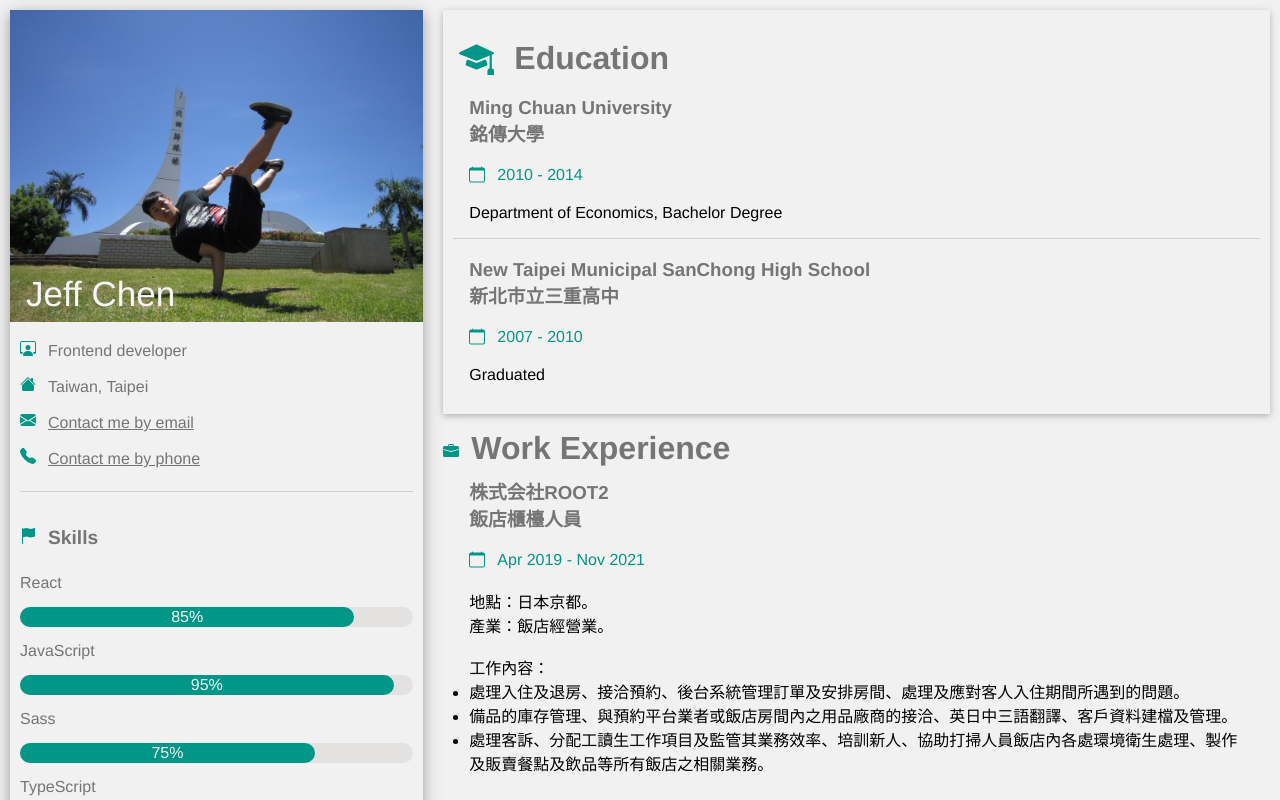
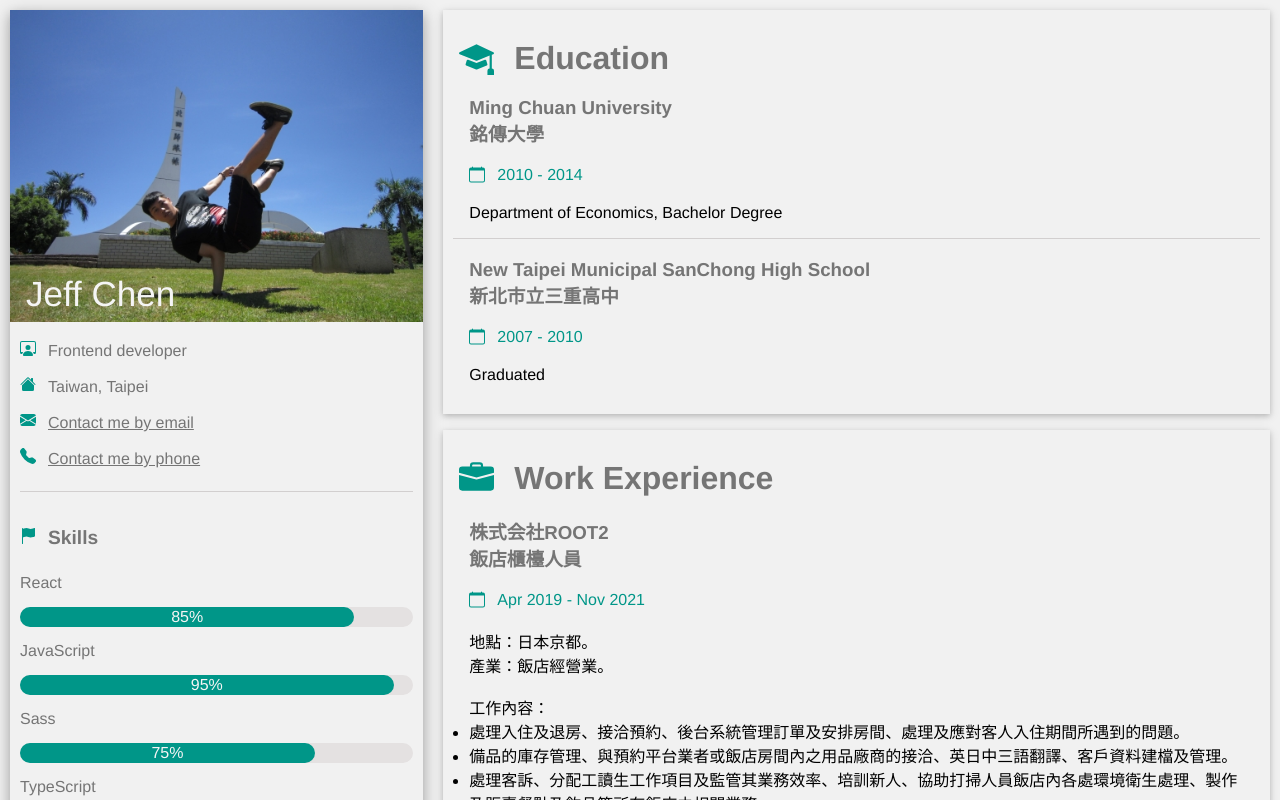
Before and after one commit to YuanShiKai524/my-portfolio, a React (Create React App) app: page / in a window 1280 px wide. Shown: the top 800 px of the page. Built offline with nearby package versions, Linux system fonts and the light colour scheme.

Commit message:
把data資料分成兩份，然後也稍微更改了拿取到的資料的型別

```diff
--- a/public/data/data.json
+++ /dev/null
@@ -1,70 +0,0 @@
-{
-  "education": {
-    "title": {
-      "name": "Education",
-      "svgClass": "bi bi-mortarboard-fill",
-      "path": {
-        "1": "M8.211 2.047a.5.5 0 0 0-.422 0l-7.5 3.5a.5.5 0 0 0 .025.917l7.5 3a.5.5 0 0 0 .372 0L14 7.14V13a1 1 0 0 0-1 1v2h3v-2a1 1 0 0 0-1-1V6.739l.686-.275a.5.5 0 0 0 .025-.917l-7.5-3.5Z",
-        "2": "M4.176 9.032a.5.5 0 0 0-.656.327l-.5 1.7a.5.5 0 0 0 .294.605l4.5 1.8a.5.5 0 0 0 .372 0l4.5-1.8a.5.5 0 0 0 .294-.605l-.5-1.7a.5.5 0 0 0-.656-.327L8 10.466 4.176 9.032Z"
-      }
-    },
-    "college": {
-      "school_en": "Ming Chuan University",
-      "school_cn": "銘傳大學",
-      "year": "2010 - 2014",
-      "status": "Department of Economics, Bachelor Degree"
-    },
-    "high_school": {
-      "school_en": "New Taipei Municipal SanChong High School",
-      "school_cn": "新北市立三重高中",
-      "year": "2007 - 2010",
-      "status": "Graduated"
-    }
-  },
-  "works": {
-    "title": {
-      "name": "Work Experience",
-      "svgClass": "bi bi-briefcase-fill",
-      "path": {
-        "1": "M6.5 1A1.5 1.5 0 0 0 5 2.5V3H1.5A1.5 1.5 0 0 0 0 4.5v1.384l7.614 2.03a1.5 1.5 0 0 0 .772 0L16 5.884V4.5A1.5 1.5 0 0 0 14.5 3H11v-.5A1.5 1.5 0 0 0 9.5 1h-3zm0 1h3a.5.5 0 0 1 .5.5V3H6v-.5a.5.5 0 0 1 .5-.5z",
-        "2": "M0 12.5A1.5 1.5 0 0 0 1.5 14h13a1.5 1.5 0 0 0 1.5-1.5V6.85L8.129 8.947a.5.5 0 0 1-.258 0L0 6.85v5.65z"
-      }
-    },
-    "root2": {
-      "company": "株式会社ROOT2",
-      "position": "飯店櫃檯人員",
-      "year": "Apr 2019 - Nov 2021",
-      "location": "日本京都。",
-      "industry": "飯店經營業。",
-      "descriptions": {
-        "1": "處理入住及退房、接洽預約、後台系統管理訂單及安排房間、處理及應對客人入住期間所遇到的問題。",
-        "2": "備品的庫存管理、與預約平台業者或飯店房間內之用品廠商的接洽、英日中三語翻譯、客戶資料建檔及管理。",
-        "3": "處理客訴、分配工讀生工作項目及監管其業務效率、培訓新人、協助打掃人員飯店內各處環境衛生處理、製作及販賣餐點及飲品等所有飯店之相關業務。"
-      }
-    },
-    "hnw": {
-      "company": "株式会社ハウスネットワーク",
-      "position": "助理會計、業務助理",
-      "year": "Aug 2018 - Dec 2018",
-      "location": "日本京都。",
-      "industry": "不動產經營與租賃業。",
-      "descriptions": {
-        "1": "接聽電話、接待訪客、記帳、出納、管理店內零用金。",
-        "2": "製作月底報表、協助業務人員檔案建檔、歸檔、支援業務人員工作。",
-        "3": "店內環境衛生管理、辦公室備品庫存管理及採購、日中雙向翻譯。"
-      }
-    },
-    "kura": {
-      "company": "くら寿司株式会社",
-      "position": "儲備幹部",
-      "year": "Apr 2018 - Jul 2018",
-      "location": "日本京都。",
-      "industry": "餐飲業。<br />(跨國連鎖迴轉壽司店-藏壽司)",
-      "descriptions": {
-        "1": "食材期限及衛生管理、食材庫存管理、料理調理、開店準備及備料。",
-        "2": "出餐效率控管、人員調整與各區調配、壽司迴轉鏈控管。",
-        "3": "打掃衛生、關店整理、支援內外場、電話訂單接洽、受理客訴等店內各項事務。"
-      }
-    }
-  }
-}
--- /dev/null
+++ b/public/data/works.json
@@ -0,0 +1,46 @@
+{
+  "title": {
+    "name": "Work Experience",
+    "svgClass": "bi bi-briefcase-fill",
+    "path": {
+      "1": "M6.5 1A1.5 1.5 0 0 0 5 2.5V3H1.5A1.5 1.5 0 0 0 0 4.5v1.384l7.614 2.03a1.5 1.5 0 0 0 .772 0L16 5.884V4.5A1.5 1.5 0 0 0 14.5 3H11v-.5A1.5 1.5 0 0 0 9.5 1h-3zm0 1h3a.5.5 0 0 1 .5.5V3H6v-.5a.5.5 0 0 1 .5-.5z",
+      "2": "M0 12.5A1.5 1.5 0 0 0 1.5 14h13a1.5 1.5 0 0 0 1.5-1.5V6.85L8.129 8.947a.5.5 0 0 1-.258 0L0 6.85v5.65z"
+    }
+  },
+  "root2": {
+    "company": "株式会社ROOT2",
+    "position": "飯店櫃檯人員",
+    "year": "Apr 2019 - Nov 2021",
+    "location": "日本京都。",
+    "industry": "飯店經營業。",
+    "descriptions": {
+      "1": "處理入住及退房、接洽預約、後台系統管理訂單及安排房間、處理及應對客人入住期間所遇到的問題。",
+      "2": "備品的庫存管理、與預約平台業者或飯店房間內之用品廠商的接洽、英日中三語翻譯、客戶資料建檔及管理。",
+      "3": "處理客訴、分配工讀生工作項目及監管其業務效率、培訓新人、協助打掃人員飯店內各處環境衛生處理、製作及販賣餐點及飲品等所有飯店之相關業務。"
+    }
+  },
+  "hnw": {
+    "company": "株式会社ハウスネットワーク",
+    "position": "助理會計、業務助理",
+    "year": "Aug 2018 - Dec 2018",
+    "location": "日本京都。",
+    "industry": "不動產經營與租賃業。",
+    "descriptions": {
+      "1": "接聽電話、接待訪客、記帳、出納、管理店內零用金。",
+      "2": "製作月底報表、協助業務人員檔案建檔、歸檔、支援業務人員工作。",
+      "3": "店內環境衛生管理、辦公室備品庫存管理及採購、日中雙向翻譯。"
+    }
+  },
+  "kura": {
+    "company": "くら寿司株式会社",
+    "position": "儲備幹部",
+    "year": "Apr 2018 - Jul 2018",
+    "location": "日本京都。",
+    "industry": "餐飲業。<br />(跨國連鎖迴轉壽司店-藏壽司)",
+    "descriptions": {
+      "1": "食材期限及衛生管理、食材庫存管理、料理調理、開店準備及備料。",
+      "2": "出餐效率控管、人員調整與各區調配、壽司迴轉鏈控管。",
+      "3": "打掃衛生、關店整理、支援內外場、電話訂單接洽、受理客訴等店內各項事務。"
+    }
+  }
+}
--- a/src/components/RightColumn.tsx
+++ b/src/components/RightColumn.tsx
@@ -37,7 +37,9 @@ const RightColumn = () => {
           </div>
         </div>
       </div>
-      <GetData />
+      <div className="section-container">
+        <GetData dataUrl="/data/works.json" />
+      </div>
     </div>
   )
 }
--- a/src/helpers/GetData.tsx
+++ b/src/helpers/GetData.tsx
@@ -1,5 +1,18 @@
 import { useEffect, useState } from 'react'
 import axios, { AxiosResponse, AxiosError } from 'axios'
+
+interface Props {
+  dataUrl: string
+}
+
+interface Title<S = string> {
+  name: S
+  svgClass: S
+  path: {
+    1: S
+    2: S
+  }
+}
 
 interface Work<S = string> {
   company: S
@@ -21,25 +34,13 @@ interface Education<S = string> {
   status: S
 }
 
-interface Data<S = string> {
-  title: {
-    name: S
-    svgClass: S
-    path: {
-      1: S
-      2: S
-    }
-  }
+interface Data {
+  title: Title
   college?: Education
   high_school?: Education
   root2?: Work
   hnw?: Work
   kura?: Work
-}
-
-interface ResponseData {
-  education: Data
-  works: Data
 }
 
 interface DataStatus {
@@ -48,7 +49,7 @@ interface DataStatus {
   data: Data
 }
 
-const GetData = () => {
+const GetData = ({dataUrl}: Props): JSX.Element => {
 
   const initDataStatus: DataStatus = {
     isLoading: true,
@@ -69,10 +70,10 @@ const GetData = () => {
 
   useEffect(() => {
     if (dataStatus.isLoading) {
-      axios('/data/data.json')
+      axios(dataUrl)
         .then(
-          (res: AxiosResponse<ResponseData>) => {
-            setDataStatus({ ...dataStatus, isLoading: false, data: res.data.works })
+          (res: AxiosResponse<Data>) => {
+            setDataStatus({ ...dataStatus, isLoading: false, data: res.data})
           }
         )
         .catch((err: AxiosError) => {
@@ -81,8 +82,8 @@ const GetData = () => {
     }
   }, [])
 
-  const { isLoading, errorMsg, data: { title, root2, hnw, kura } } = dataStatus
-  const { name, svgClass, path } = title
+  const { isLoading, errorMsg, data } = dataStatus
+  const { name, svgClass, path } = data.title
 
   return (
     <>
@@ -98,6 +99,9 @@ const GetData = () => {
             {name}
           </h1>
           <div className="content-section">
+            {
+
+            }
             <div className="content-container">
               <h3>株式会社ROOT2</h3>
               <h3>飯店櫃檯人員</h3>
```
Also changed, not shown: public/data/education.json (added, +22 -0 lines).
